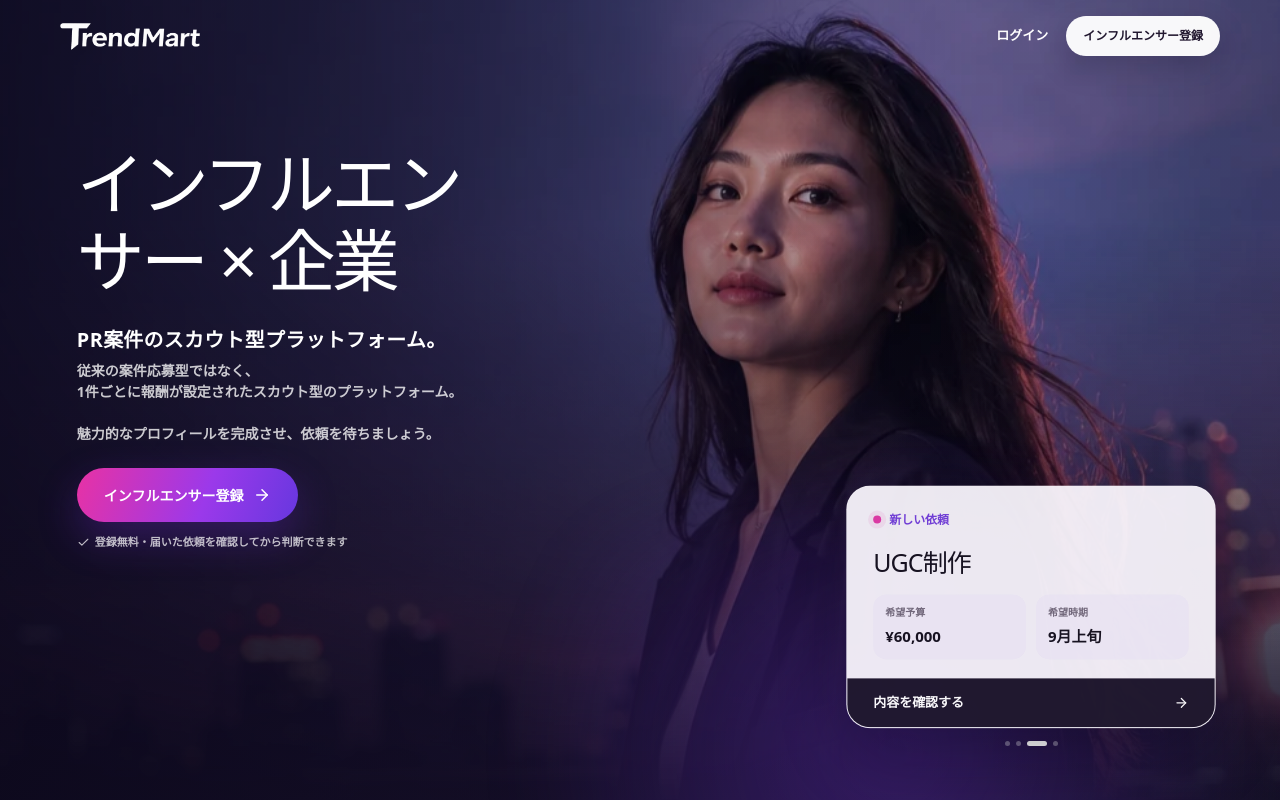
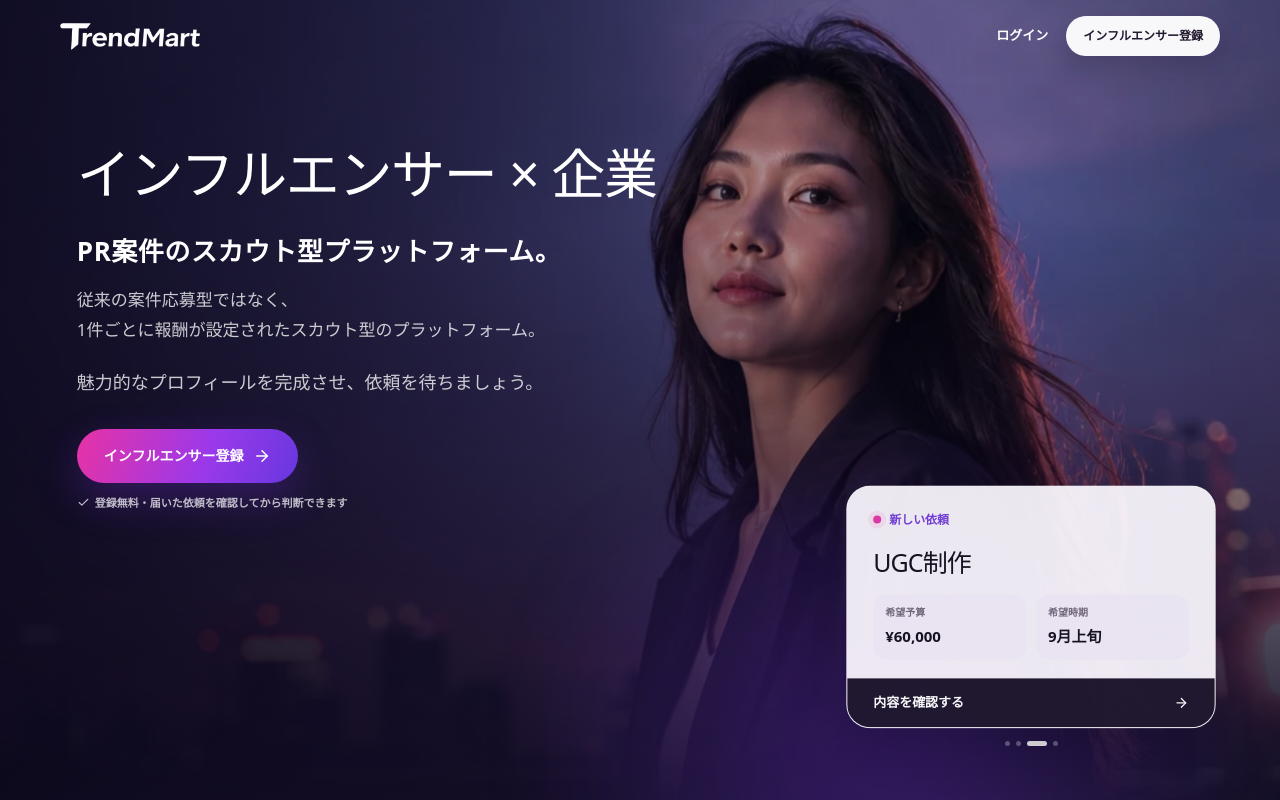
Before and after one commit to Annalisa0625/pearpop-clone, a Next.js app: page /for-creators in a window 1280 px wide. Shown: the top 800 px of the page. Built offline with nearby package versions, Linux system fonts and the light colour scheme.

Commit message:
fix(creator): refine creator landing hero typography

```diff
--- a/app/for-creators/TrendMartCreatorLP.tsx
+++ b/app/for-creators/TrendMartCreatorLP.tsx
@@ -177,11 +177,12 @@ export default function CreatorLandingPage() {
       <section className="tm-hero">
         <Image src="/for-creators/trend-mart-creator-hero.webp" alt="スマートフォンを手に、撮影現場で仕事へ進むインフルエンサー" fill sizes="100vw" className="tm-hero__image" priority />
         <div className="tm-hero__shade" />
-        <div className="tm-hero__content">
-          <h1>インフルエンサー × 企業</h1>
-          <p className="tm-hero__service">PR案件のスカウト型プラットフォーム。</p>
-          <p className="tm-hero__invite">従来の案件応募型ではなく、<br />1件ごとに報酬が設定されたスカウト型のプラットフォーム。<br /><br />魅力的なプロフィールを完成させ、依頼を待ちましょう。</p>
-          <Link href="/signup/creator" className="tm-primary-cta">インフルエンサー登録 <ArrowRight size={18} /></Link>
+        <div className="tm-hero__content lg:!w-[min(660px,52vw)] xl:!w-[min(700px,52vw)] 2xl:!w-[720px]">
+          <h1 className="!text-[38px] !font-medium !leading-[1.1] !tracking-[-0.025em] min-[390px]:!text-[40px] min-[430px]:!text-[42px] lg:!text-[50px] lg:whitespace-nowrap xl:!text-[54px] 2xl:!text-[56px]"><span className="inline-block whitespace-nowrap">インフルエンサー</span>{" "}<span className="inline-block whitespace-nowrap">× 企業</span></h1>
+          <p className="tm-hero__service !mt-7 !max-w-none !text-[22px] !font-semibold !leading-[1.3] min-[430px]:!text-[23px] lg:!mt-8 lg:!text-[25px] xl:!text-[26px]">PR案件のスカウト型プラットフォーム。</p>
+          <p className="tm-hero__invite !mb-0 !mt-3 !text-[15px] !font-medium !leading-[1.75] min-[430px]:!text-[16px] lg:!mt-4 lg:!text-[17px]">従来の案件応募型ではなく、<br />1件ごとに報酬が設定されたスカウト型のプラットフォーム。</p>
+          <p className="tm-hero__invite !mb-0 !mt-5 !text-[16px] !font-medium !leading-[1.55] lg:!mt-6 lg:!text-[18px]"><span className="inline-block whitespace-nowrap">魅力的なプロフィールを完成させ、</span><span className="inline-block whitespace-nowrap">依頼を待ちましょう。</span></p>
+          <Link href="/signup/creator" className="tm-primary-cta !mt-7 lg:!mt-8">インフルエンサー登録 <ArrowRight size={18} /></Link>
           <p className="tm-hero__note"><Check size={13} /> 登録無料・届いた依頼を確認してから判断できます</p>
         </div>
         <RequestDemo index={requestIndex} />
```
